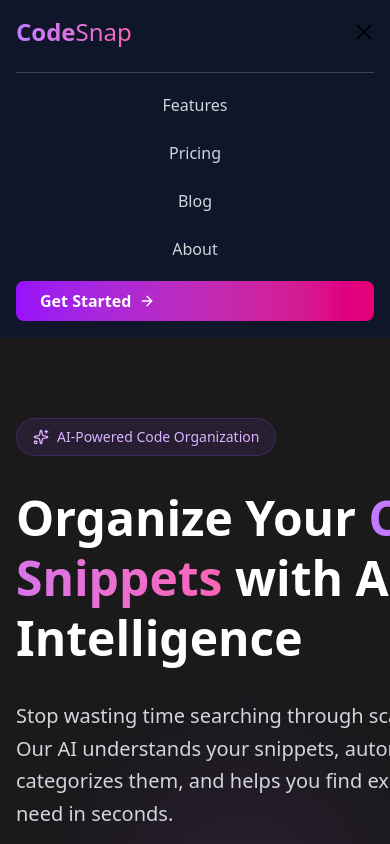
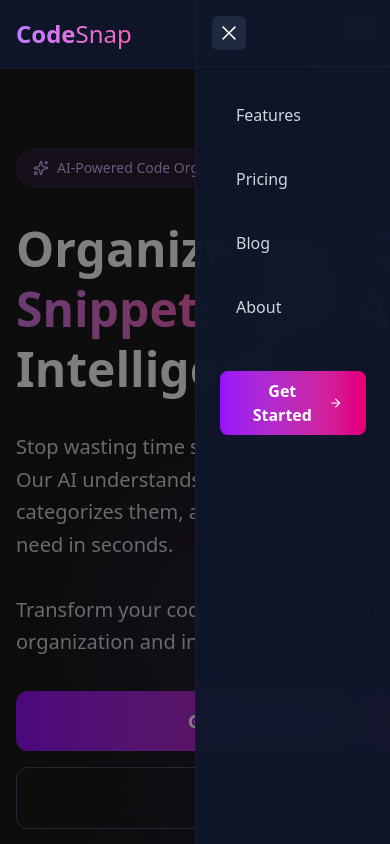
Before and after one commit to fohalabi/AI-code-snippet-manager, a React (Vite) app: page / in a window 390 px wide. Both pictures are taken after a click on the icon 364 px from the left and 32 px from the top of the page. Shown: the top 844 px of the page. Built offline with nearby package versions, Linux system fonts and the light colour scheme.

Commit message:
uses sidebar for mobile navbar

```diff
--- a/src/components/landing/Navbar.jsx
+++ b/src/components/landing/Navbar.jsx
@@ -18,6 +18,7 @@
         setIsMenuOpen(!isMenuOpen)
     }
   return (
+    <>
         <nav className='bg-slate-900/95 backdrop-blur-xl border-b border-gray-800/50 text-black sticky top-0 z-50 w-full p-4'>
             <div className='flex justify-between items-center mx-auto container'>
 
@@ -47,7 +48,7 @@
                     </div>
                 </div>
 
-            {/* Mobile navbar - expamdable container */}
+                {/* Mobile navbar header */}
                 <div className='md:hidden w-full'>
                     <div className='w-full'>
                         <div className='flex justify-between items-center'>
@@ -55,36 +56,84 @@
                                 <span className='font-bold'>Code</span>
                                 <span>Snap</span>
                             </div>
-                        <div className='cursor-pointer'>
-                            {isMenuOpen ? <RiCloseLargeFill size={20} onClick={toggleMenu} /> : <GiHamburgerMenu size={20} onClick={toggleMenu} />}
+                            <div className='cursor-pointer bg-slate-700/50 p-2 rounded-md hover:bg-slate-700/70 transition-colors'>
+                                <GiHamburgerMenu size={20} onClick={toggleMenu} className="text-white" />
                             </div>
                         </div>
                     </div>
                 </div>
             </div>
+        </nav>
 
-        {/* Mobile navbar menu - appear inside the same container */}
+        {/* Mobile sidebar overlay */}
         {isMenuOpen && (
-            <div className='mt-6 pt-4 border-t border-white/20'>
-                <div className='flex flex-col space-y-4 text-center'>
+            <div
+                className="fixed inset-0 bg-black/50 z-40 md:hidden"
+                onClick={toggleMenu}
+            />
+        )}
 
+        {/* Mobile sidebar */}
+        <div className={`
+            fixed top-0 right-0 h-full w-1/2 bg-slate-900/95 backdrop-blur-xl z-50
+            transform transition-transform duration-300 ease-in-out md:hidden border-l border-gray-800/50
+            ${isMenuOpen ? 'translate-x-0' : 'translate-x-full'}
+        `}>
+            {/* Sidebar Header */}
+            <div className='flex justify-between items-center p-4 border-b border-gray-800/50'>
+                <div className='cursor-pointer bg-slate-700/50 p-2 rounded-md hover:bg-slate-700/70 transition-colors'>
+                    <RiCloseLargeFill size={18} onClick={toggleMenu} className="text-white" />
+                </div>
+            </div>
+
+            {/* Sidebar Content */}
+            <div className='p-6 space-y-6'>
                 <ul className='flex space-y-4 flex-col'>
-                        <li><a href="#features" className="scroll-smooth text-gray-300 hover:bg-white/40 px-6 py-1 rounded-md transition-all duration-300 block">Features</a></li>
-                        <li><a href="#pricing" className="scroll-smooth text-gray-300 hover:bg-white/40 px-6 py-1 rounded-md transition-all duration-300 block">Pricing</a></li>
-                        <li><a href="#" className="text-gray-300 hover:bg-white/40 px-6 py-1 rounded-md transition-all duration-300 block">Blog</a></li>
-                        <li><a href="#" className="text-gray-300 hover:bg-white/40 px-6 py-1 rounded-md transition-all duration-300 block">About</a></li>
+                    <li>
+                        <a href="#features"
+                           className="scroll-smooth text-gray-300 hover:bg-white/40 hover:text-white px-4 py-3 rounded-md transition-all duration-300 block hover:shadow-md"
+                           onClick={toggleMenu}>
+                            Features
+                        </a>
+                    </li>
+                    <li>
+                        <a href="#pricing"
+                           className="scroll-smooth text-gray-300 hover:bg-white/40 hover:text-white px-4 py-3 rounded-md transition-all duration-300 block hover:shadow-md"
+                           onClick={toggleMenu}>
+                            Pricing
+                        </a>
+                    </li>
+                    <li>
+                        <a href="#"
+                           className="text-gray-300 hover:bg-white/40 hover:text-white px-4 py-3 rounded-md transition-all duration-300 block hover:shadow-md"
+                           onClick={toggleMenu}>
+                            Blog
+                        </a>
+                    </li>
+                    <li>
+                        <a href="#"
+                           className="text-gray-300 hover:bg-white/40 hover:text-white px-4 py-3 rounded-md transition-all duration-300 block hover:shadow-md"
+                           onClick={toggleMenu}>
+                            About
+                        </a>
+                    </li>
                 </ul>
+
+                <div className="pt-4">
                     <button
-                        className={`${styles.mobileButton}`}
-                        onClick={() => navigate('/auth')}
+                        className={`${styles.mobileButton} w-full justify-center`}
+                        onClick={() => {
+                            navigate('/auth');
+                            toggleMenu();
+                        }}
                     >
                         <span>Get Started</span>
                         <ArrowRight className='w-4 h-4'/>
                     </button>
                 </div>
             </div>
-        )}
-    </nav>
+        </div>
+    </>
   )
 }
 
```
Lines whose indentation alone changed are shown as unchanged.
